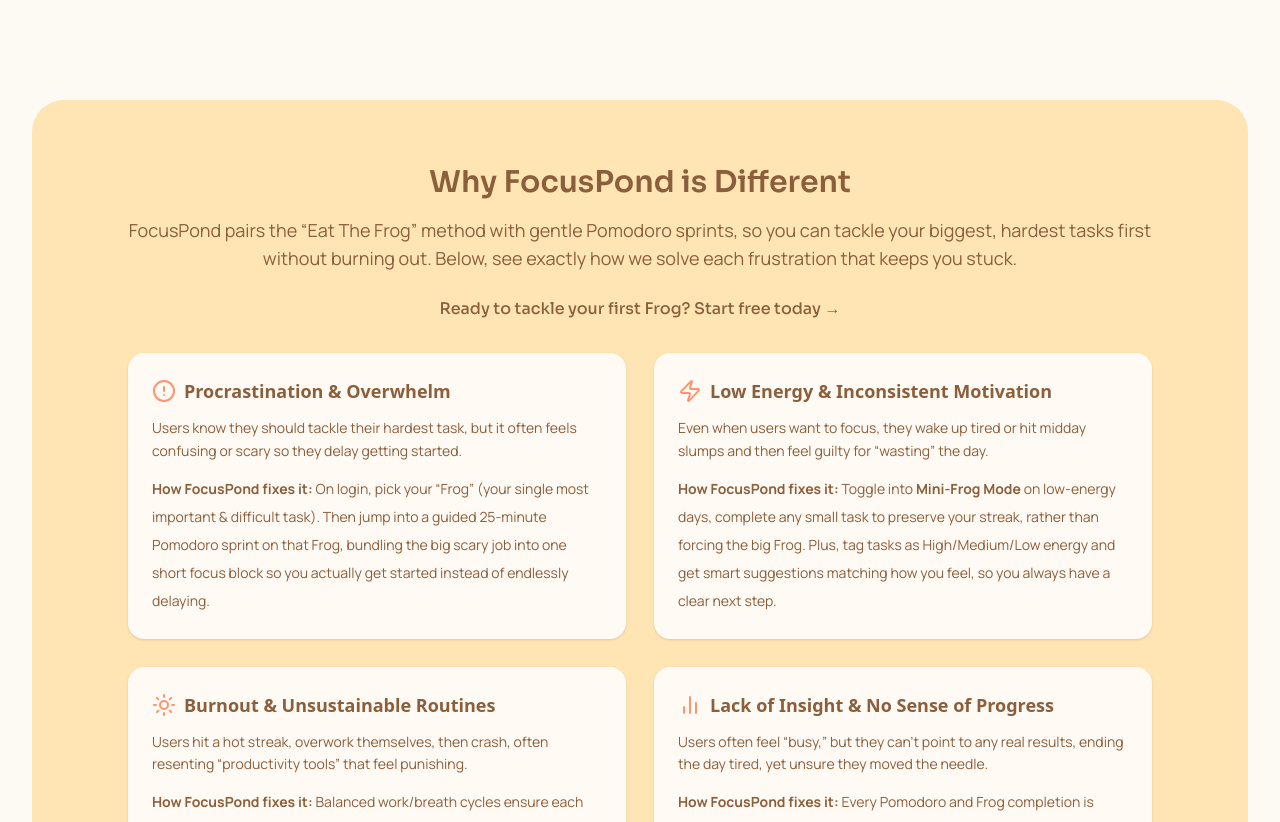
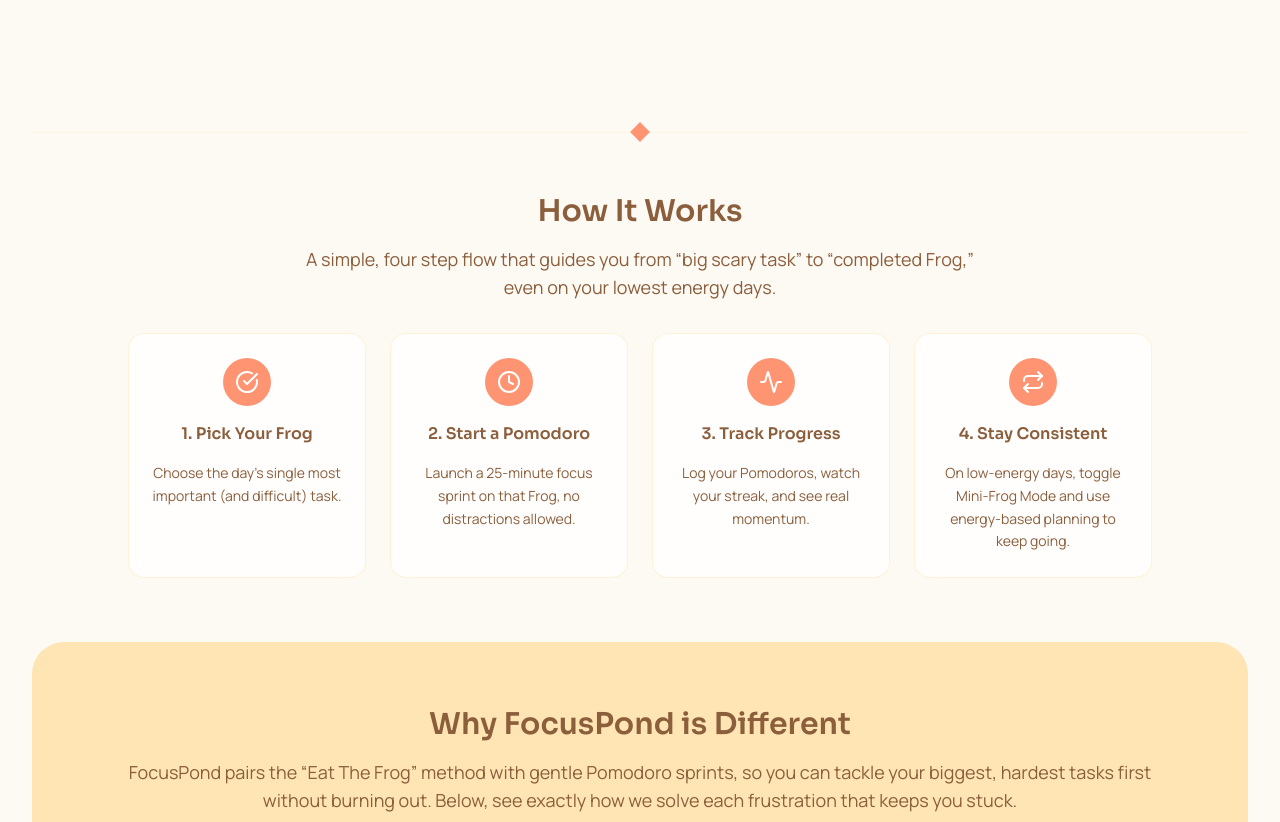
Before and after one commit to liannmaka/Focuspond, a Next.js app: page / in a window 1280 px wide. Shown: the part 700-1522 px from the top of the page. Built offline with nearby package versions, Linux system fonts and the light colour scheme.

Commit message:
feat: translated how it works section and created a section divider component

```diff
--- /dev/null
+++ b/src/app/(landing-page)/_components/HowItWorks.tsx
@@ -0,0 +1,89 @@
+import { ReactNode } from "react";
+import { CheckCircle, Clock, Activity, Repeat } from "lucide-react";
+import SectionDivider from "@/components/ui/SectionDivider";
+
+interface Step {
+  icon: ReactNode;
+  title: string;
+  description: string;
+}
+
+const HowItWorks = () => {
+  const steps: Step[] = [
+    {
+      icon: <CheckCircle className="size-6 text-white" />,
+      title: "1. Pick Your Frog",
+      description:
+        "Choose the day’s single most important (and difficult) task.",
+    },
+
+    {
+      icon: <Clock className="size-6 text-white" />,
+      title: "2. Start a Pomodoro",
+      description:
+        "Launch a 25-minute focus sprint on that Frog, no distractions allowed.",
+    },
+    {
+      icon: <Activity className="size-6 text-white" />,
+      title: "3. Track Progress",
+      description:
+        "Log your Pomodoros, watch your streak, and see real momentum.",
+    },
+    {
+      icon: <Repeat className="size-6 text-white" />,
+      title: "4. Stay Consistent",
+      description:
+        "On low-energy days, toggle Mini-Frog Mode and use energy-based planning to keep going.",
+    },
+  ];
+
+  return (
+    <>
+      <SectionDivider />
+      <section
+        id="how-it-works"
+        className="pt-7 pb-16 md:px-6"
+      >
+        <div className="max-w-5xl mx-auto space-y-8">
+          {/* Headline + Subheadline */}
+          <div className="text-center">
+            <h2 className="text-2xl md:text-3xl lg:4xl font-sora font-semibold">
+              How It Works
+            </h2>
+            <p className="mt-4 font-manrope text-base/7 text-walnut-brown/90 md:text-lg/7 max-w-2xl mx-auto">
+              A simple, four step flow that guides you from “big scary task” to
+              “completed Frog,” even on your lowest energy days.
+            </p>
+          </div>
+
+          {/* Steps Grid */}
+          <div className="grid grid-cols-1 sm:grid-cols-2 lg:grid-cols-4 gap-6">
+            {steps.map(({ icon, title, description }) => (
+              <div
+                key={title}
+                className="flex flex-col items-center space-y-4 rounded-2xl bg-white/80 backdrop-blur-sm border border-[#ffe5b4]/50 py-6 px-5"
+              >
+                {/* Icon Circle */}
+                <div className="flex h-12 w-12 items-center justify-center rounded-full bg-accent-button">
+                  {icon}
+                </div>
+
+                {/* Title */}
+                <h3 className="font-sora text-base font-semibold text-center">
+                  {title}
+                </h3>
+
+                {/* Description */}
+                <p className="font-manrope text-sm text-walnut-brown/80 leading-relaxed text-center">
+                  {description}
+                </p>
+              </div>
+            ))}
+          </div>
+        </div>
+      </section>
+    </>
+  );
+};
+
+export default HowItWorks;
--- a/src/app/(landing-page)/page.tsx
+++ b/src/app/(landing-page)/page.tsx
@@ -1,10 +1,12 @@
 import Hero from "./_components/Hero";
+import HowItWorks from "./_components/HowItWorks";
 import Pitch from "./_components/Pitch";
 
 export default function LandingPage() {
   return (
     <div>
       <Hero />
+      <HowItWorks />
       <Pitch />
     </div>
   );
--- /dev/null
+++ b/src/components/ui/SectionDivider.tsx
@@ -0,0 +1,13 @@
+const SectionDivider = () => {
+  return (
+    <div className="relative my-8">
+      <div className="h-px bg-light-background/30 w-full" />
+      {/* 2. Centered “drop” diamond */}
+      <div className="absolute top-0 left-1/2 -translate-x-1/2 -translate-y-1/2">
+        <div className="size-3.5 bg-accent-button rotate-45" />
+      </div>
+    </div>
+  );
+};
+
+export default SectionDivider;
--- a/src/styles/globals.css
+++ b/src/styles/globals.css
@@ -16,18 +16,6 @@
   --color-secondary-accent: var(--sage-green);
   --font-manrope: var(--font-manrope);
   --font-sora: var(--font-sora);
-  --animate-fade-in-up: fade-in-up 0.6s ease-out forwards;
-
-  @keyframes fade-in-scale {
-    0% {
-      opacity: 0;
-      transform: "translateY(20px)";
-    }
-    100% {
-      opacity: 1;
-      transform: "translateY(0)";
-    }
-  }
 }
 
 /* Default light mode for theme */
```
Also changed, not shown: 2 other files (tests, documents, lock files or other folders).
